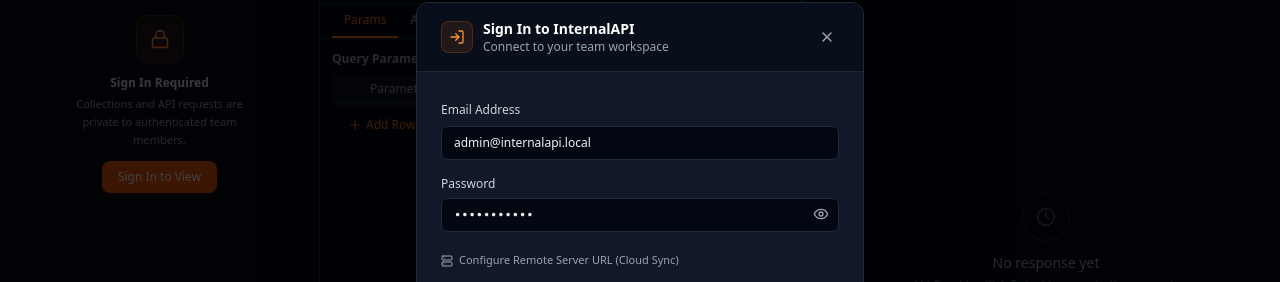
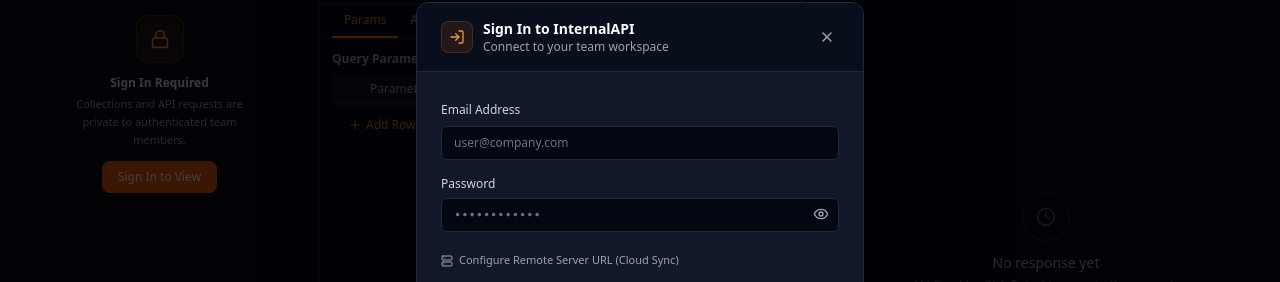
Before and after one commit to abdmahmod0909-web/internalApi, a React (Vite) app in the folder packages/client/: page / in a window 1280 px wide. Shown: the part 199-481 px from the top of the page. Built offline with nearby package versions, Linux system fonts and the light colour scheme.

Commit message:
fixinf issues

```diff
--- a/packages/client/src/components/auth/LoginModal.tsx
+++ b/packages/client/src/components/auth/LoginModal.tsx
@@ -10,8 +10,8 @@ export const LoginModal: React.FC = () => {
     loginAction,
   } = useAppStore();
 
-  const [email, setEmail] = useState('admin@internalapi.local');
-  const [password, setPassword] = useState('admin123456');
+  const [email, setEmail] = useState('');
+  const [password, setPassword] = useState('');
   const [customServerUrl, setCustomServerUrl] = useState(serverUrl || '');
   const [showServerConfig, setShowServerConfig] = useState(Boolean(serverUrl));
   const [showPassword, setShowPassword] = useState(false);
```
